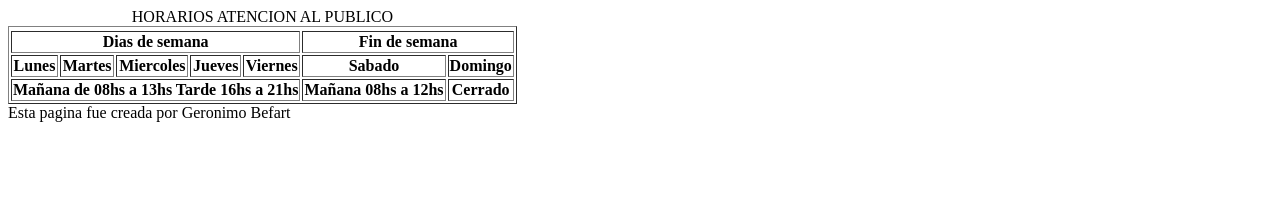
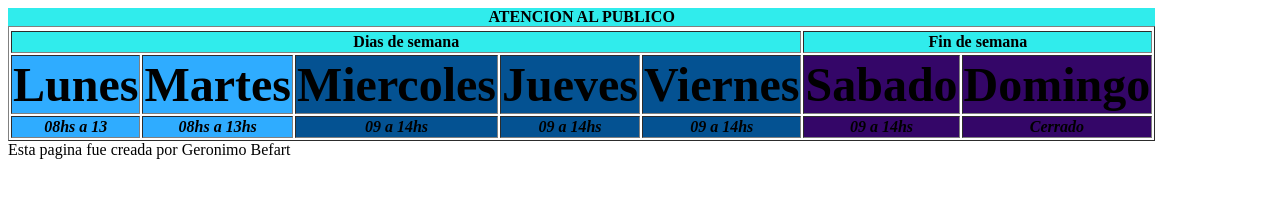
Before and after one commit to GeroBefart/gerobefart.github.io, a plain HTML site: page Curso inicial animate a programar/horarios.html in a window 1280 px wide. Drawn offline with Linux system fonts and the light colour scheme.

Commit message:
tarea 4 y 5 actualizada

```diff
--- a/Curso inicial animate a programar/horarios.html
+++ b/Curso inicial animate a programar/horarios.html
@@ -2,7 +2,7 @@
 <html>
 <head>
  <meta charset="utf-8">
-
+ <link rel="stylesheet" href="style.css">
 
 </head>
 <body>
@@ -12,19 +12,25 @@
 
 
 <tr>
-    <caption>HORARIOS ATENCION AL PUBLICO</caption>
-    <th colspan="5">Dias de semana</th> <th colspan="2">Fin de semana</th>
+    <caption style="font-size: 0,60em;" class="miclase0"><b>ATENCION AL PUBLICO</b></caption>
+    <th colspan="5" class="miclase0">Dias de semana</th> <th colspan="2" class="miclase0">Fin de semana</th>
     <tr>
-        <th>Lunes</th>
-        <th>Martes</th>
-        <th>Miercoles</th>
-        <th>Jueves</th>
-        <th>Viernes</th>
-        <th>Sabado</th>
-        <th>Domingo</th>
+        <th style="font-size: 3em;" class="miclase1"><b>Lunes</b></th>
+        <th style="font-size: 3em;" class="miclase1"><b>Martes</b></th>
+        <th style="font-size: 3em;" class="miclase2"><b>Miercoles</b></th>
+        <th style="font-size: 3em;" class="miclase2"><b>Jueves</b></th>
+        <th style="font-size: 3em;" class="miclase2"><b>Viernes</b></th>
+        <th style="font-size: 3em;" class="miclase3"><b>Sabado</b></th>
+        <th style="font-size: 3em;" class="miclase3"><b>Domingo</b></th>
 
     </tr>
-    <th colspan="5">Mañana de 08hs a 13hs Tarde 16hs a 21hs</th> <th colspan="1">Mañana 08hs a 12hs</th><th colspan="1">Cerrado</th>
+    <th colspan="1" class="miclase1"><i>08hs a 13</i></th>
+    <th colspan="1" class="miclase1"><i>08hs a 13hs</i></th>
+    <th colspan="1" class="miclase2"><i>09 a 14hs</i></th>
+    <th colspan="1" class="miclase2"><i>09 a 14hs</i></th>
+    <th colspan="1" class="miclase2"><i>09 a 14hs</i></th>
+    <th colspan="1" class="miclase3"><i>09 a 14hs</i></th>
+    <th colspan="2" class="miclase3"><i>Cerrado</i></th>
 </tr>
 </table>
 </body>
--- /dev/null
+++ b/Curso inicial animate a programar/style.css
@@ -0,0 +1,26 @@
+/*CLASE COLOR DE LOS HORARIOS*/
+.miclase0{
+    background-color: rgb(48, 236, 236);font-size: 0,50em;
+}
+.miclase1{
+background-color: rgb(47, 172, 255) ;font-size: 0,30em;
+
+}
+.miclase2{
+    background-color: rgb(4, 82, 146); font-size: 0,30em;
+}
+.miclase3{
+    background-color: rgb(52, 6, 104);font-size: 0,30em;
+}
+/*CLASE FONDO DE HEADER*/
+.fondodeheader{
+    background-color: cornsilk;
+}
+/*FONDO DE FOOTHER INDEX*/
+.fondodefooter{
+    background-color: darkseagreen;
+}
+/*FORMULARIO*/
+.formulario{
+ margin: 0%;  width: 200px; margin-left: 10px ; margin-top: 10px; margin-bottom: 10px; margin-right: 10px; background-color: grey;
+}
```
Also changed, not shown: Curso inicial animate a programar/contacto.html (+8 -4 lines), Curso inicial animate a programar/index.html (+6 -3 lines).
